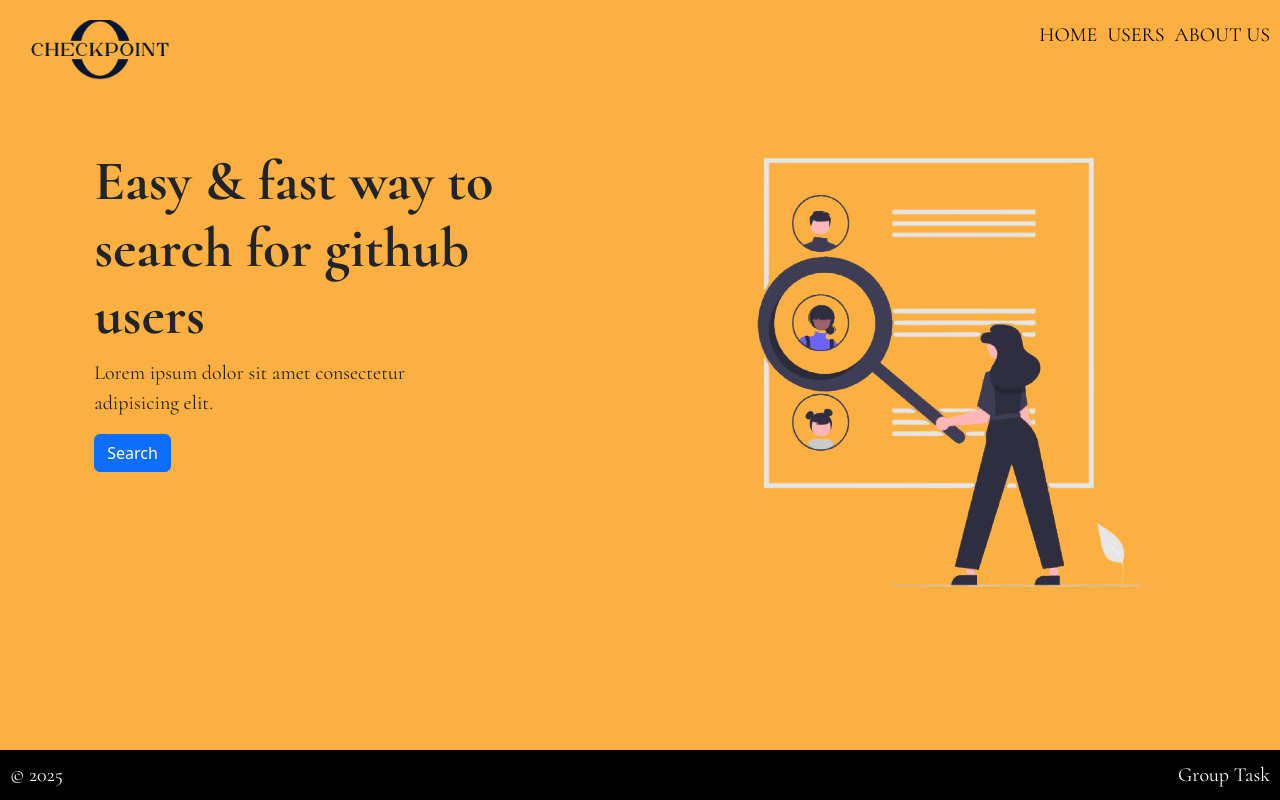
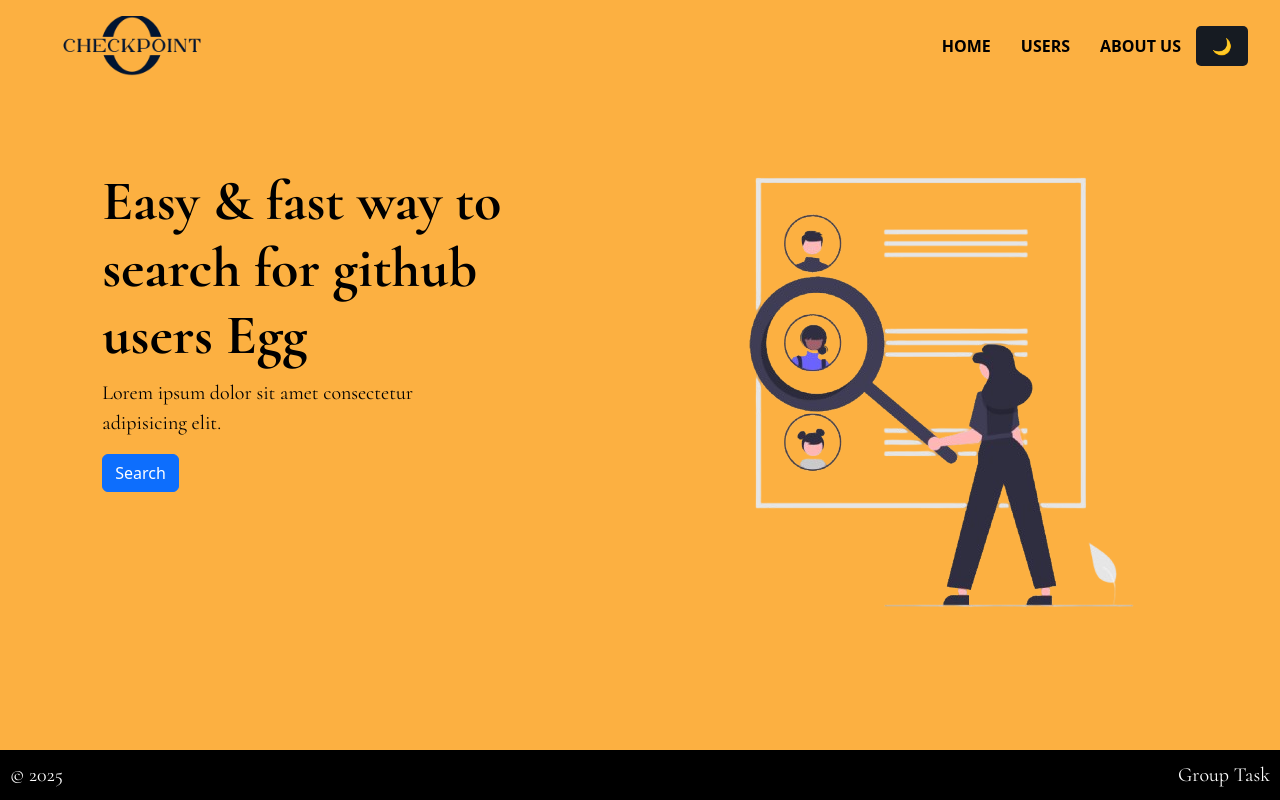
Before and after one commit to Runoxdd/github-react-task, a React (Vite) app: page / in a window 1280 px wide. Built offline with nearby package versions, Linux system fonts and the light colour scheme; no server answers.

Commit message:
worked on the theme toggle

```diff
--- /dev/null
+++ b/src/Context/ThemeContext.jsx
@@ -0,0 +1,17 @@
+import { createContext, useContext, useState } from 'react';
+
+const ThemeContext = createContext();
+
+export const useTheme = () => useContext(ThemeContext);
+
+export const ThemeProvider = ({ children }) => {
+  const [isDarkMode, setIsDarkMode] = useState(false);
+
+  const toggleTheme = () => setIsDarkMode(prev => !prev);
+
+  return (
+    <ThemeContext.Provider value={{ isDarkMode, toggleTheme }}>
+      {children}
+    </ThemeContext.Provider>
+  );
+};
--- a/src/Layout/MainLayout.jsx
+++ b/src/Layout/MainLayout.jsx
@@ -2,13 +2,27 @@ import React from 'react';
 import { Outlet } from 'react-router-dom';
 import Navbar from '../components/Navbar';
 import Footer from '../pages/Footer/Footer';
+import { useTheme } from '../Context/ThemeContext';
 
 const MainLayout = () => {
+  const { isDarkMode } = useTheme();
+
+  const backgroundColor = isDarkMode ? '#0d1117' : '#fcb041';
+  const textColor = isDarkMode ? '#c9d1d9' : '#000000';
+
   return (
-    <div>
+    <div
+      style={{
+        backgroundColor,
+        color: textColor,
+        minHeight: '100vh',
+        transition: 'all 0.3s ease-in-out',
+      }}
+    >
       <Navbar />
-      <Outlet />
-
+      <main style={{ padding: '1rem' }}>
+        <Outlet />
+      </main>
       <Footer />
     </div>
   );
--- a/src/components/Navbar.jsx
+++ b/src/components/Navbar.jsx
@@ -1,35 +1,57 @@
 import React from 'react';
 import { Link } from 'react-router-dom';
-import Footer from '../pages/Footer/Footer';
 import logo from '../assets/logo.png';
+import { useTheme } from '../Context/ThemeContext';
 
 const Navbar = () => {
+  const { isDarkMode, toggleTheme } = useTheme();
+
+  const navbarStyle = {
+    backgroundColor: isDarkMode ? '#161b22' : '#fcb041', // matches your MainLayout
+    color: isDarkMode ? '#c9d1d9' : '#000000',
+    display: 'flex',
+    justifyContent: 'space-between',
+    alignItems: 'center',
+    padding: '1rem 2rem',
+    transition: 'all 0.3s ease-in-out',
+  };
+
+  const linkStyle = {
+    color: isDarkMode ? '#c9d1d9' : '#000000',
+    textTransform: 'uppercase',
+    textDecoration: 'none',
+    marginLeft: '15px',
+    fontWeight: 'bold',
+  };
+
   return (
-    <div
-      className="nav d-flex mx-auto mb-2 text-align "
-      style={{
-        display: 'flex',
-        justifyContent: 'space-between',
-        margin: '20px auto',
-      }}
-    >
+    <div style={navbarStyle}>
       <img
         src={logo}
-        alt=""
+        alt="Logo"
         width="200px"
         height="60px"
         style={{ objectFit: 'cover' }}
       />
-      <div style={{ display: 'flex', gap: '10px', marginRight: '10px' }}>
-        <Link to="/">
-          <p style={{ color: '#000', textTransform: 'uppercase' }}>Home</p>
-        </Link>
-        <Link to="/user">
-          <p style={{ color: '#000', textTransform: 'uppercase' }}>Users</p>
-        </Link>
-        <Link to="/about">
-          <p style={{ color: '#000', textTransform: 'uppercase' }}>About Us</p>
-        </Link>
+      <div style={{ display: 'flex', alignItems: 'center', gap: '15px' }}>
+        <Link to="/" style={linkStyle}>Home</Link>
+        <Link to="/user" style={linkStyle}>Users</Link>
+        <Link to="/about" style={linkStyle}>About Us</Link>
+        <button
+          onClick={toggleTheme}
+          style={{
+            backgroundColor: isDarkMode ? '' : '#161b22',
+            color: isDarkMode ? '#ffffff' : '#000000',
+            border: 'none',
+            padding: '0.5rem 1rem',
+            borderRadius: '5px',
+            cursor: 'pointer',
+            fontWeight: 'bold',
+            transition: 'all 0.3s ease-in-out',
+          }}
+        >
+          {isDarkMode ? '☀ ' : '🌙 '}
+        </button>
       </div>
     </div>
   );
--- a/src/pages/Home/Home.css
+++ b/src/pages/Home/Home.css
@@ -1,6 +1,4 @@
-body {
-  background-color: #fcb041;
-}
+
 
 .text-box {
   width: 400px;
--- a/src/pages/Home/Home.jsx
+++ b/src/pages/Home/Home.jsx
@@ -16,10 +16,10 @@ const Home = () => {
         }}
       >
         <div className="text-box">
-          <h1>Easy & fast way to search for github users</h1>
+          <h1>Easy & fast way to search for github users Egg</h1>
           <p>Lorem ipsum dolor sit amet consectetur adipisicing elit. </p>
           <Link to="/user">
-            <button className="btn btn-primary">Search</button>
+            <button className="btn btn-primary ">Search</button>
           </Link>
         </div>
         <img src={homeImg} alt="Home" />
--- a/src/pages/Profile/Profile.jsx
+++ b/src/pages/Profile/Profile.jsx
@@ -2,6 +2,15 @@
 import React, { useEffect, useState } from 'react';
 import { useParams } from 'react-router-dom';
 import axios from 'axios';
+
+const token = import.meta.env.VITE_GITHUB_TOKEN;
+
+
+const headers ={
+  Authorization: `Bearer ${token}`,
+  Accept: 'application/vnd.github+json',
+}
+
 
 const Profile = () => {
   const { username } = useParams();
@@ -14,17 +23,17 @@ const Profile = () => {
     const fetchUserProfile = async () => {
       try {
         const userRes = await axios.get(
-          `https://api.github.com/users/${username}`
+          `https://api.github.com/users/${username}`, {headers}
         );
         const repoRes = await axios.get(
-          `https://api.github.com/users/${username}/repos`
+          `https://api.github.com/users/${username}/repos`, {headers}
         );
 
         const reposWithLang = await Promise.all(
           repoRes.data.map(async (repo) => {
             try {
               const langRes = await axios.get(
-                `https://api.github.com/repos/${username}/${repo.name}/languages`
+                `https://api.github.com/repos/${username}/${repo.name}/languages`, {headers}
               );
               const topLang = Object.entries(langRes.data).sort(
                 (a, b) => b[1] - a[1]
--- a/src/pages/Search/FindUsers.jsx
+++ b/src/pages/Search/FindUsers.jsx
@@ -1,6 +1,14 @@
 import React, { useEffect, useState } from 'react';
 import axios from 'axios';
 import { Link, useNavigate } from 'react-router-dom';
+const token = import.meta.env.VITE_GITHUB_TOKEN;
+
+
+const headers ={
+  Authorization: `Bearer ${token}`,
+  Accept: 'application/vnd.github+json',
+}
+
 
 const FindUsers = () => {
   const [searchInput, setSearchInput] = useState('');
@@ -23,7 +31,7 @@ const FindUsers = () => {
       }
       try {
         const res = await axios.get(
-          `https://api.github.com/search/users?q=${searchInput}`
+          `https://api.github.com/search/users?q=${searchInput}`,{headers}
         );
         setSuggestions(res.data.items.slice(0, 15));
       } catch {
@@ -47,17 +55,17 @@ const FindUsers = () => {
 
     try {
       const userRes = await axios.get(
-        `https://api.github.com/users/${username}`
+        `https://api.github.com/users/${username}`,{headers}
       );
       const repoRes = await axios.get(
-        `https://api.github.com/users/${username}/repos`
+        `https://api.github.com/users/${username}/repos`,{headers}
       );
 
       const reposWithLang = await Promise.all(
         repoRes.data.map(async (repo) => {
           try {
             const langRes = await axios.get(
-              `https://api.github.com/repos/${username}/${repo.name}/languages`
+              `https://api.github.com/repos/${username}/${repo.name}/languages`,{headers}
             );
             const languages = langRes.data;
             const topLang = Object.entries(languages).sort(
--- a/src/pages/User.jsx
+++ b/src/pages/User.jsx
@@ -1,6 +1,18 @@
 import axios from 'axios';
 import React, { useEffect, useState } from 'react';
 import FindUsers from './Search/FindUsers';
+
+const token = import.meta.env.VITE_GITHUB_TOKEN;
+
+
+const headers ={
+  Authorization: `Bearer ${token}`,
+  Accept: 'application/vnd.github+json',
+}
+
+
+
+
 
 function User() {
   const [users, setUsers] = useState([]);
@@ -8,12 +20,12 @@ function User() {
   const fetchData = async () => {
     try {
       // First fetch: Get the list of users
-      const res = await axios.get('https://api.github.com/users');
+      const res = await axios.get('https://api.github.com/users', {headers});
       const basicUsers = res.data;
 
       // Second fetch: Get full details for each user
       const detailedUserRequests = basicUsers.map((user) =>
-        axios.get(`https://api.github.com/users/${user.login}`)
+        axios.get(`https://api.github.com/users/${user.login}`, {headers})
       );
 
       const userResponses = await Promise.all(detailedUserRequests);
```
Also changed, not shown: src/App.jsx (+10 -6 lines), src/main.jsx (+5 -2 lines), 1 other file (tests, documents, lock files or other folders).
